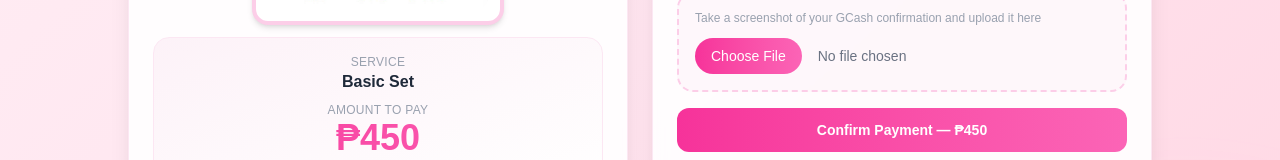
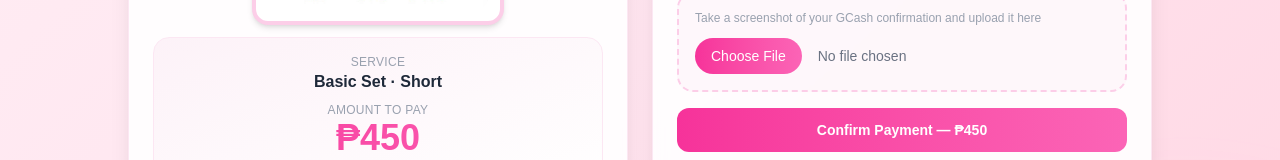
Before and after one commit to rhigovillahermosa18-star/Capstone, a Next.js app: page /payment in a window 1280 px wide. Shown: the part 524-684 px from the top of the page. Built offline with nearby package versions, Linux system fonts and the light colour scheme.

Commit message:
update project files

```diff
--- a/app/appointments/page.tsx
+++ b/app/appointments/page.tsx
@@ -171,7 +171,7 @@ export default function Appointments() {
                         <div className="flex gap-2">
                           {!hasPaid(appt.id) && (
                             <Link
-                              href={`/payment?service=${encodeURIComponent(appt.service)}&id=${appt.id}&name=${encodeURIComponent(appt.name)}`}
+                              href={`/payment?service=${encodeURIComponent(appt.service)}&nail_size=${encodeURIComponent(appt.nail_size || "Short")}&id=${appt.id}&name=${encodeURIComponent(appt.name)}`}
                               className="bg-pink-500 text-white px-4 py-1.5 rounded-full text-xs font-bold hover:bg-pink-600 transition shadow-sm"
                             >
                               💳 Pay
--- a/app/payment/page.tsx
+++ b/app/payment/page.tsx
@@ -7,19 +7,20 @@ import { useRouter, useSearchParams } from "next/navigation";
 import Navbar from "../components/Navbar";
 import Footer from "../components/Footer";
 
-const SERVICE_PRICES: Record<string, number> = {
-  "Plain Set": 400,
-  "Basic Set": 450,
-  "Full Set": 600,
+const SERVICE_PRICES: Record<string, Record<string, number>> = {
+  "Plain Set": { "Short": 400, "Medium": 450, "Long": 500 },
+  "Basic Set": { "Short": 450, "Medium": 500, "Long": 550 },
+  "Full Set":  { "Short": 600, "Medium": 650, "Long": 700 },
 };
 
 function PaymentContent() {
   const router = useRouter();
   const searchParams = useSearchParams();
   const service = searchParams.get("service") || "Basic Set";
+  const nailSize = searchParams.get("nail_size") || "Short";
   const nameFromUrl = searchParams.get("name") || "";
 
-  const totalAmount = SERVICE_PRICES[service] ?? 450;
+  const totalAmount = SERVICE_PRICES[service]?.[nailSize] ?? SERVICE_PRICES[service]?.["Short"] ?? 450;
   const halfAmount = totalAmount / 2;
 
   const [paymentType, setPaymentType] = useState<"half" | "full">("full");
@@ -130,7 +131,7 @@ function PaymentContent() {
                 </div>
                 <div className="bg-gradient-to-br from-pink-50 to-white rounded-2xl p-4 w-full border border-pink-100">
                   <p className="text-xs text-gray-400 uppercase tracking-wide">Service</p>
-                  <p className="font-bold text-gray-800 text-base">{service}</p>
+                  <p className="font-bold text-gray-800 text-base">{service} · {nailSize}</p>
                   <p className="text-xs text-gray-400 uppercase tracking-wide mt-2">Amount to Pay</p>
                   <p className="font-extrabold text-transparent bg-clip-text bg-gradient-to-r from-pink-500 to-pink-400 text-4xl">₱{amountToPay}</p>
                   <p className="text-xs text-gray-400 mt-1">({paymentType === "half" ? "Half Payment" : "Full Payment"})</p>
```
